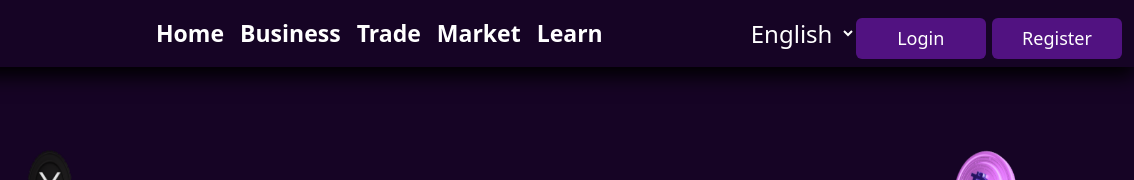
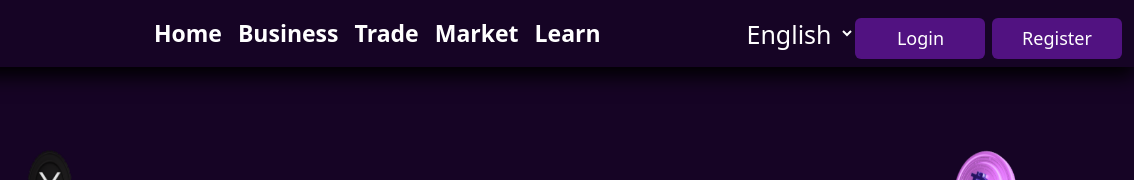
Before and after one commit to Ade730/Goshen_world, a plain HTML site: page Goshen/index.html in a window 1280 px wide. Shown: the top 180 px of the page, 146-1280 px from the left. Drawn offline with nearby package versions, Linux system fonts and the light colour scheme.

Commit message:
Update index.html

```diff
--- a/Goshen/index.html
+++ b/Goshen/index.html
@@ -39,7 +39,7 @@
                     </li>
                 </ul>
             </div>
-            <div class="ms-auto d-flex " style="font-size: 24px;" >
+            <div class="ms-auto d-flex " style="font-size: 25px;" >
                 <select name="langauge" id="langauge" style="border: none;background-color: transparent;color: white;">
                     <option value="English" class="text-dark">English</option>
                     <option value="spanish" class="text-dark">Spanish</option>
```
